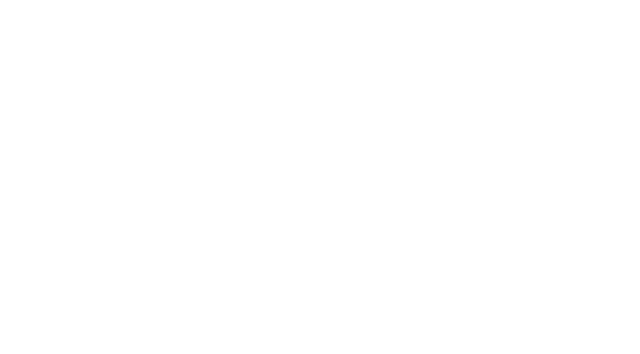
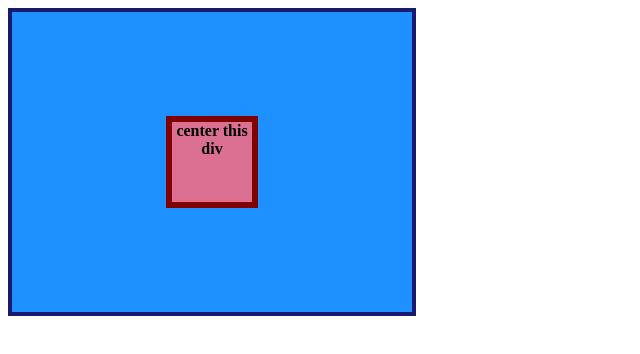
Before and after one commit to TeshNZ/flex, a plain HTML site: page 01-flex-center/index.html in a window 1280 px wide. Shown: the whole page, without its empty margins (0-640 px from the left). Drawn offline with Linux system fonts and the light colour scheme.

Commit message:
Completed the first exercise

```diff
--- a/01-flex-center/index.html
+++ b/01-flex-center/index.html
@@ -0,0 +1,15 @@
+<!DOCTYPE html>
+<html lang="en">
+  <head>
+    <meta charset="UTF-8" />
+    <meta http-equiv="X-UA-Compatible" content="IE=edge" />
+    <meta name="viewport" content="width=device-width, initial-scale=1.0" />
+    <title>CENTER THIS DIV</title>
+    <link rel="stylesheet" href="style.css" />
+  </head>
+  <body>
+    <div class="container">
+      <div class="box">center this div</div>
+    </div>
+  </body>
+</html>
--- a/01-flex-center/style.css
+++ b/01-flex-center/style.css
@@ -3,6 +3,9 @@
   border: 4px solid midnightblue;
   width: 400px;
   height: 300px;
+  display: flex;
+  align-items: center;
+  justify-content: center;
 }
 
 .box {
```
